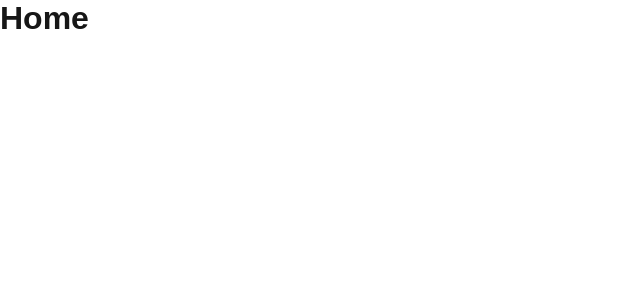
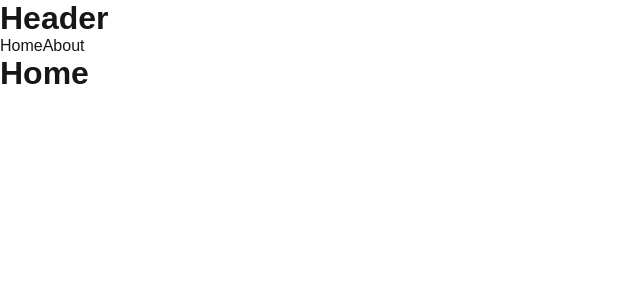
Before and after one commit to kkotburi/TodoList, a Next.js app: page / in a window 1280 px wide. Shown: the top 300 px of the page, without its empty margins (0-640 px from the left). Built offline with nearby package versions, Linux system fonts and the light colour scheme.

Commit message:
Feat/Link

```diff
--- a/pages/_app.js
+++ b/pages/_app.js
@@ -1,5 +1,14 @@
 import "@/styles/globals.css";
+import Link from "next/link";
 
 export default function App({ Component, pageProps }) {
-  return <Component {...pageProps} />;
+  return (
+    <>
+      <h1>Header</h1>
+      <Link href="/">Home</Link>
+      <Link href="/about">About</Link>
+
+      <Component {...pageProps} />
+    </>
+  );
 }
```
